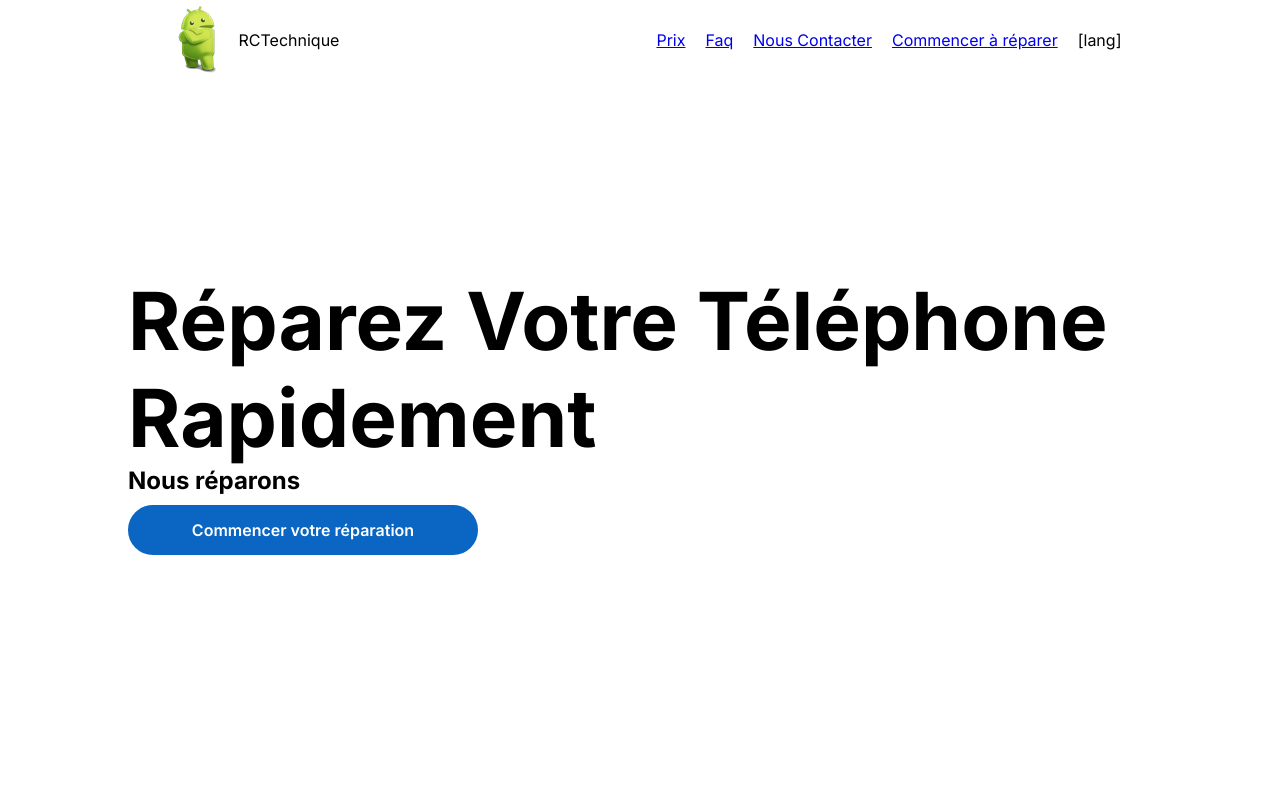
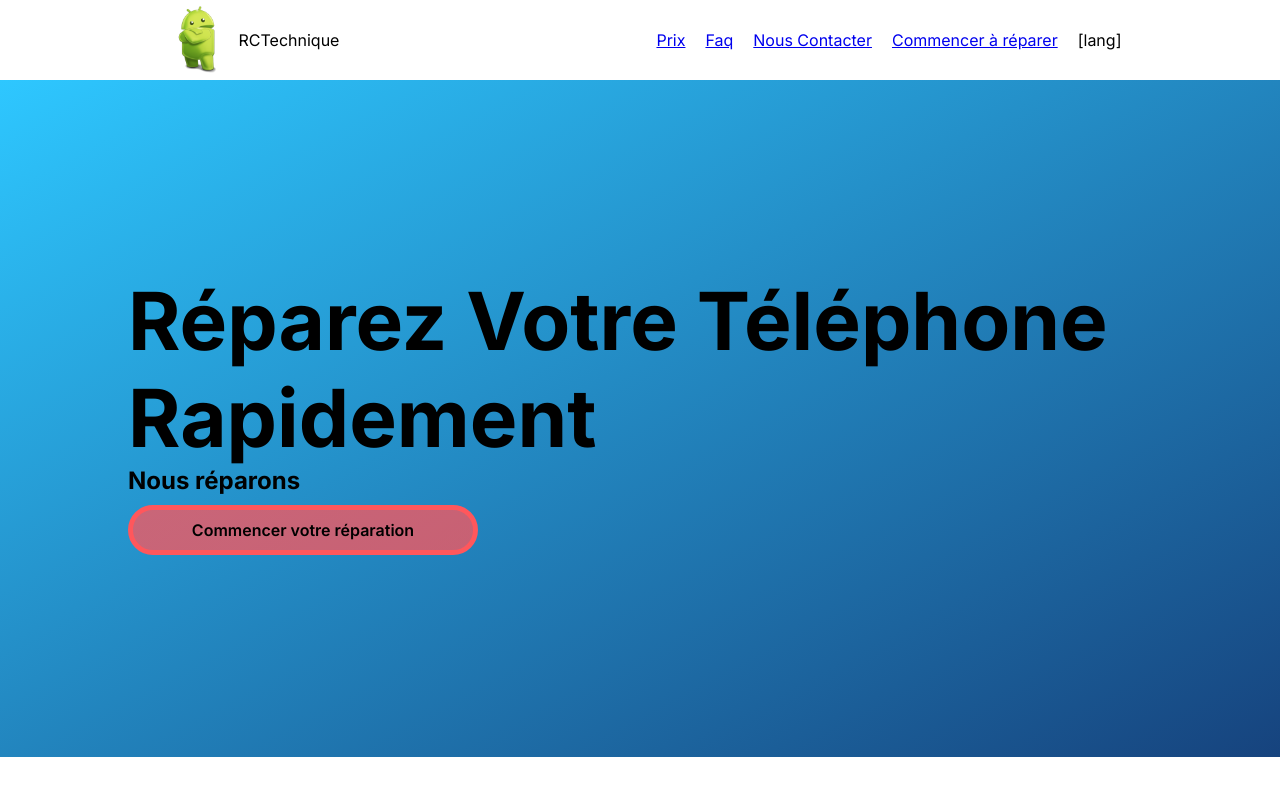
Before and after one commit to Ch3ru09/rctechnique, a Next.js app: page / in a window 1280 px wide. Shown: the top 796 px of the page. Built offline with nearby package versions, Linux system fonts and the light colour scheme.

Commit message:
added color palette to root

```diff
--- a/src/app/_components/sectionhero/SectionHero.tsx
+++ b/src/app/_components/sectionhero/SectionHero.tsx
@@ -4,12 +4,14 @@ import styles from "./sectionhero.module.css";
 
 export default function SectionHero() {
   return (
-    <main className={styles["section-hero"]}>
-      <h1 className={styles["title"]}>Réparez Votre Téléphone Rapidement</h1>
-      <h2 className={styles["description"]}>Nous réparons </h2>
-      <Link href={"/"} className={"button hover-effect"}>
-        Commencer votre réparation
-      </Link>
-    </main>
+    <section className={styles["section-hero"]}>
+      <div className={styles["container"]}>
+        <h1 className={styles["title"]}>Réparez Votre Téléphone Rapidement</h1>
+        <h2 className={styles["description"]}>Nous réparons </h2>
+        <Link href={"/"} className={"button hover-effect"}>
+          Commencer votre réparation
+        </Link>
+      </div>
+    </section>
   );
 }
--- a/src/app/_components/sectionhero/sectionhero.module.css
+++ b/src/app/_components/sectionhero/sectionhero.module.css
@@ -1,4 +1,13 @@
 .section-hero {
+  background-image: linear-gradient(
+    to bottom right,
+    hsl(var(--primary-light)),
+    hsl(var(--primary-dark))
+  );
+  width: 100%;
+}
+
+.container {
   width: 80%;
   margin: 15% 10%;
   display: flex;
--- a/src/app/globals.css
+++ b/src/app/globals.css
@@ -1,3 +1,12 @@
+:root {
+  /* in hsl */
+  --primary-dark: 214, 70%, 29%;
+  --primary: 210, 90%, 40%;
+  --primary-light: 196, 100%, 59%;
+  --primary-text: 37, 60%, 80%;
+  --accent: 358, 100%, 67%;
+}
+
 * {
   padding: 0;
   margin: 0;
@@ -43,16 +52,15 @@ body {
 }
 
 .button {
-  --background-color: #0a66c2;
   margin: 10px 0px;
 
   align-items: center;
-  background-color: var(--background-color);
-  border: 5px solid var(--background-color);
+  background-color: hsla(var(--accent), 0.5);
+  border: 5px solid hsl(var(--accent));
   border-radius: 100px;
   max-width: 300px;
   min-width: 0px;
-  color: #ffffff;
+  color: #000;
   cursor: pointer;
   font-weight: 600;
   justify-content: center;
@@ -61,8 +69,8 @@ body {
   text-decoration: none;
   display: inline-block;
 
-  --c2: var(--background-color);
-  --c1: #16437e;
+  --c2: hsla(var(--accent), 0.5);
+  --c1: hsl(var(--accent));
 }
 
 .button:disabled {
```
